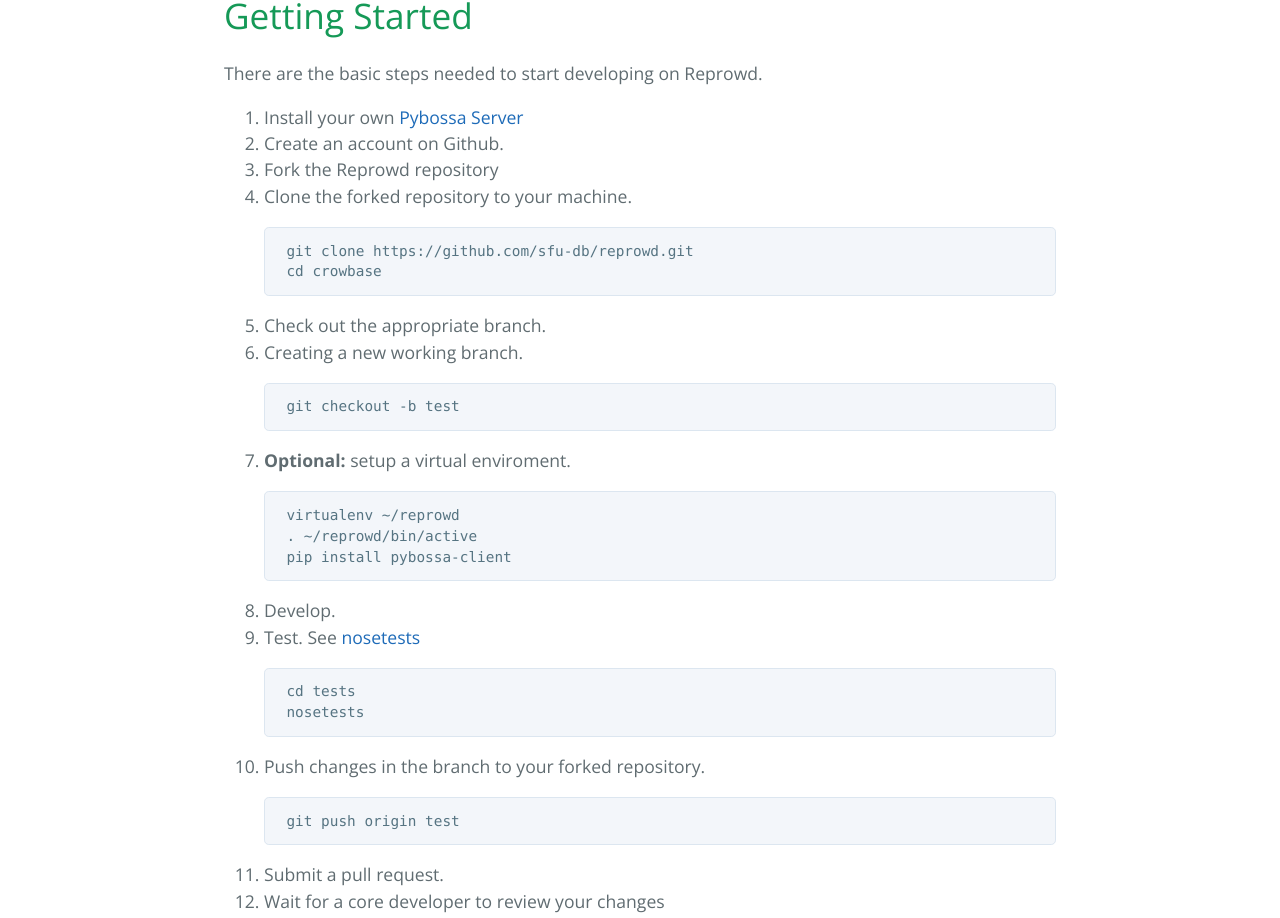
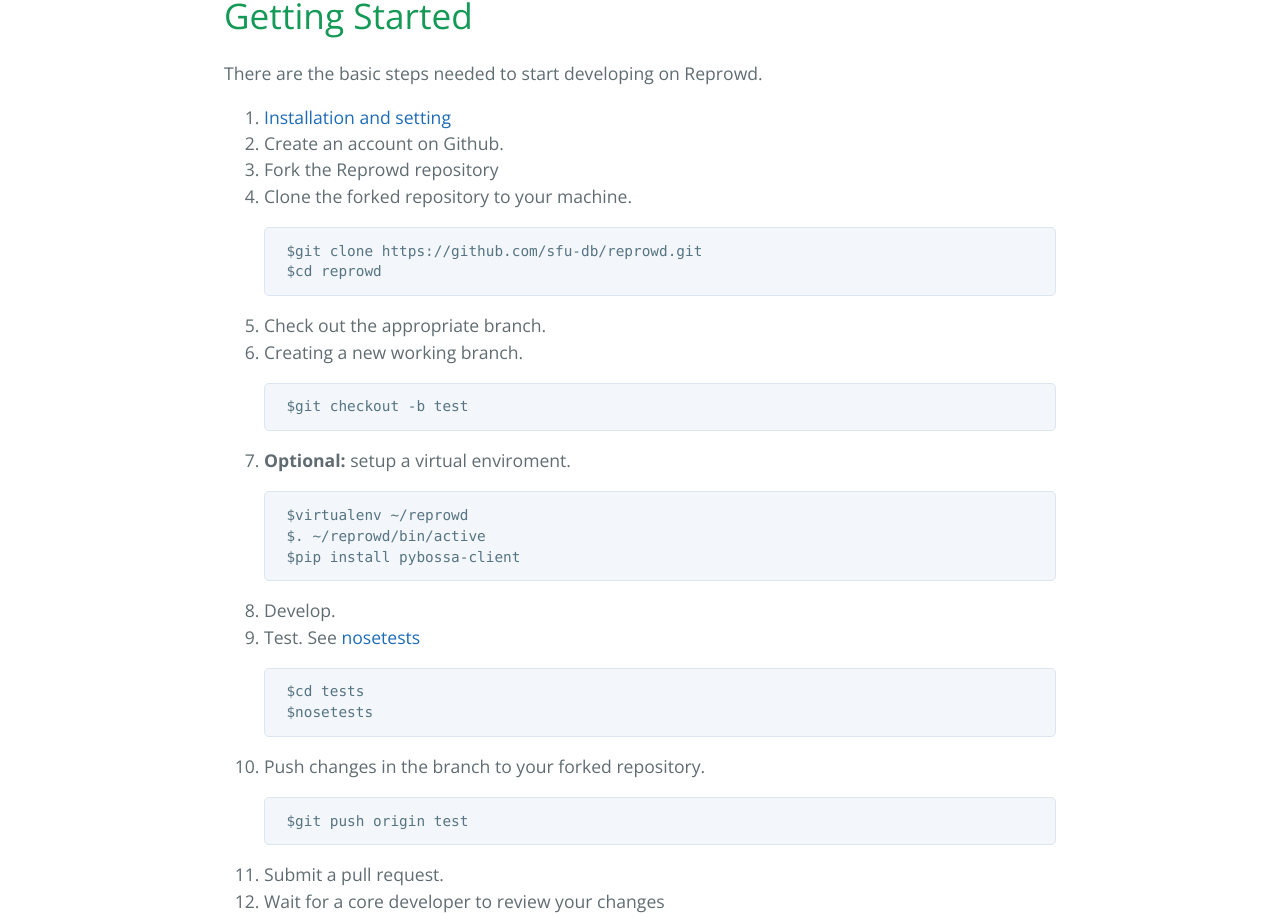
Before and after one commit to sfu-db/reprowd, a Jekyll site: the page built from dev_guide.md, in a window 1280 px wide. Shown: the part 1046-1964 px from the top of the page. Built offline with Jekyll 4.4.1, drawn with Linux system fonts in a browser that asks for light colours.

Commit message:
add installation

```diff
--- a/dev_guide.md
+++ b/dev_guide.md
@@ -22,31 +22,31 @@
 
 There are the basic steps needed to start developing on Reprowd.
 
-1. Install your own [Pybossa Server](http://docs.pybossa.com/en/latest/juju_pybossa.html)
+1. [Installation and setting](install.html)
 2. Create an account on Github.
 3. Fork the Reprowd repository
 4. Clone the forked repository to your machine.
 
-		git clone https://github.com/sfu-db/reprowd.git
-		cd crowbase
+		$git clone https://github.com/sfu-db/reprowd.git
+		$cd reprowd
 5. Check out the appropriate branch.
 6. Creating a new working branch.
 
-		git checkout -b test
+		$git checkout -b test
 6. <b>Optional:</b> setup a virtual enviroment.
 
-		virtualenv ~/reprowd
-		. ~/reprowd/bin/active
-		pip install pybossa-client
+		$virtualenv ~/reprowd
+		$. ~/reprowd/bin/active
+		$pip install pybossa-client
 7. Develop.
 8. Test.
 	See [nosetests](http://nose.readthedocs.io/en/latest/)
 
-		cd tests
-		nosetests
+		$cd tests
+		$nosetests
 9. Push changes in the branch to your forked repository.
 
-		git push origin test
+		$git push origin test
 10. Submit a pull request.
 11. Wait for a core developer to review your changes
 
```
Also changed, not shown: index.md (+1 -0 lines), install.md (added, +26 -0 lines).
